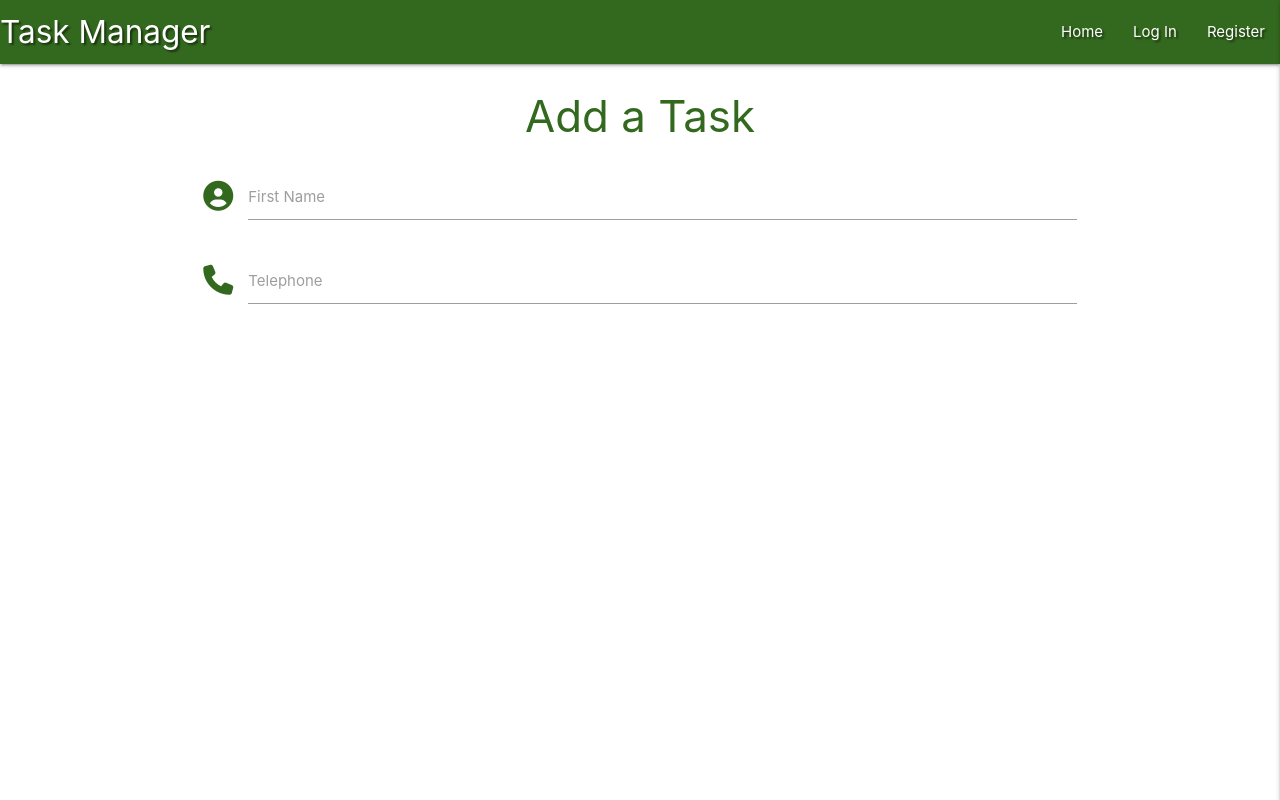
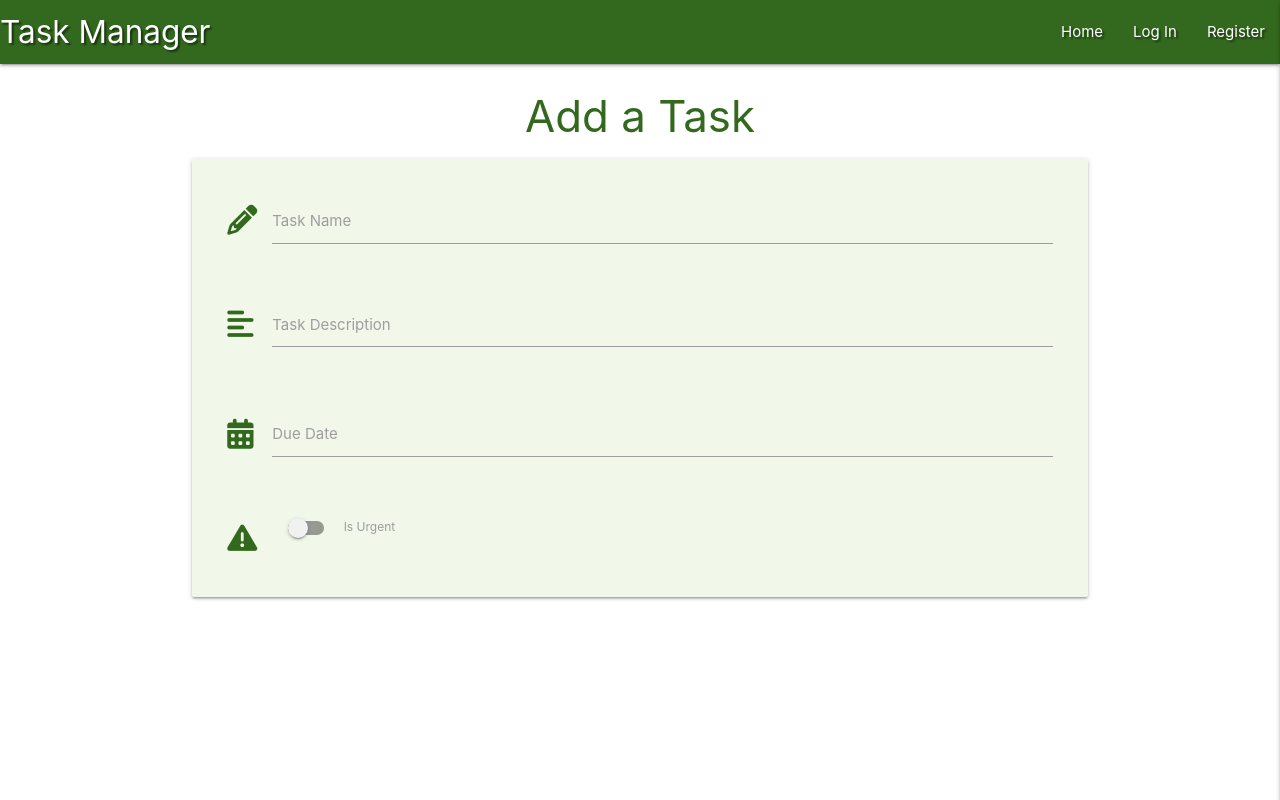
Before and after one commit to boderg/mongo-task-manager, a Flask app: page /add_task in a window 1280 px wide. Run offline with Flask 3, Linux system fonts and the light colour scheme; some libraries are stand-ins or nearby versions.

Commit message:
Add task form input fields

```diff
--- a/static/css/style.css
+++ b/static/css/style.css
@@ -6,3 +6,15 @@
 	line-height: 2;
 	color: white;
 }
+
+.switch label input[type=checkbox]:checked+.lever {
+	background-color: #8bc34a;
+}
+
+.switch label input[type=checkbox]:checked+.lever:after {
+    background-color: #33691e;
+}
+
+.datepicker-date-display {
+	background-color: #33691e;
+}
--- a/static/js/script.js
+++ b/static/js/script.js
@@ -2,4 +2,12 @@ $(document).ready(function () {
     $('.sidenav').sidenav({edge: "right"});
     $('.collapsible').collapsible();
     $('.tooltipped').tooltip();
+    $('.datepicker').datepicker({
+        format: "ddd dd mmm yyyy",
+        yearRange: 3,
+        showClearBtn: true,
+        i18n: {
+            done: "Select"
+        }
+    });
 });
--- a/templates/add_task.html
+++ b/templates/add_task.html
@@ -5,18 +5,41 @@
         Add a Task
     </h3>
 
-    <div class="row">
+    <div class="row card-panel light-green lighten-5">
         <form class="col s12" method="POST" action="">
             <div class="row">
                 <div class="input-field col s12">
-                    <i class="fas fa-user-circle prefix light-green-text text-darken-4"></i>
-                    <input id="icon_prefix" type="text" class="validate">
-                    <label for="icon_prefix">First Name</label>
+                    <i class="fas fa-pencil-alt prefix light-green-text text-darken-4"></i>
+                    <input id="task_name" name="task_name" minlength="5"
+                    maxlength="50" type="text" class="validate" required>
+                    <label for="task_name">Task Name</label>
                 </div>
+            </div>
+            <div class="row">
                 <div class="input-field col s12">
-                    <i class="fas fa-phone prefix light-green-text text-darken-4"></i>
-                    <input id="icon_telephone" type="tel" class="validate">
-                    <label for="icon_telephone">Telephone</label>
+                    <i class="fas fa-align-left prefix light-green-text text-darken-4"></i>
+                    <textarea id="task_description" minlength="5" maxlength="250"
+                    class="materialize-textarea validate" required></textarea>
+                    <label for="task_description">Task Description</label>
+                </div>
+            </div>
+            <div class="row">
+                <div class="input-field col s12">
+                    <i class="fas fa-calendar-alt prefix light-green-text text-darken-4"></i>
+                    <input id="due_date" name="due_date" type="text" class="datepicker validate" required>
+                    <label for="due_date">Due Date</label>
+                </div>
+            </div>
+            <div class="row">
+                <div class="input-field col s12">
+                    <div class="switch">
+                        <i class="fas fa-exclamation-triangle prefix light-green-text text-darken-4"></i>
+                        <label for="is_urgent">
+                            <input type="checkbox" id="is_urgent" name="is_urgent">
+                            <span class="lever"></span>
+                            Is Urgent
+                        </label>
+                    </div>
                 </div>
             </div>
         </form>
```
